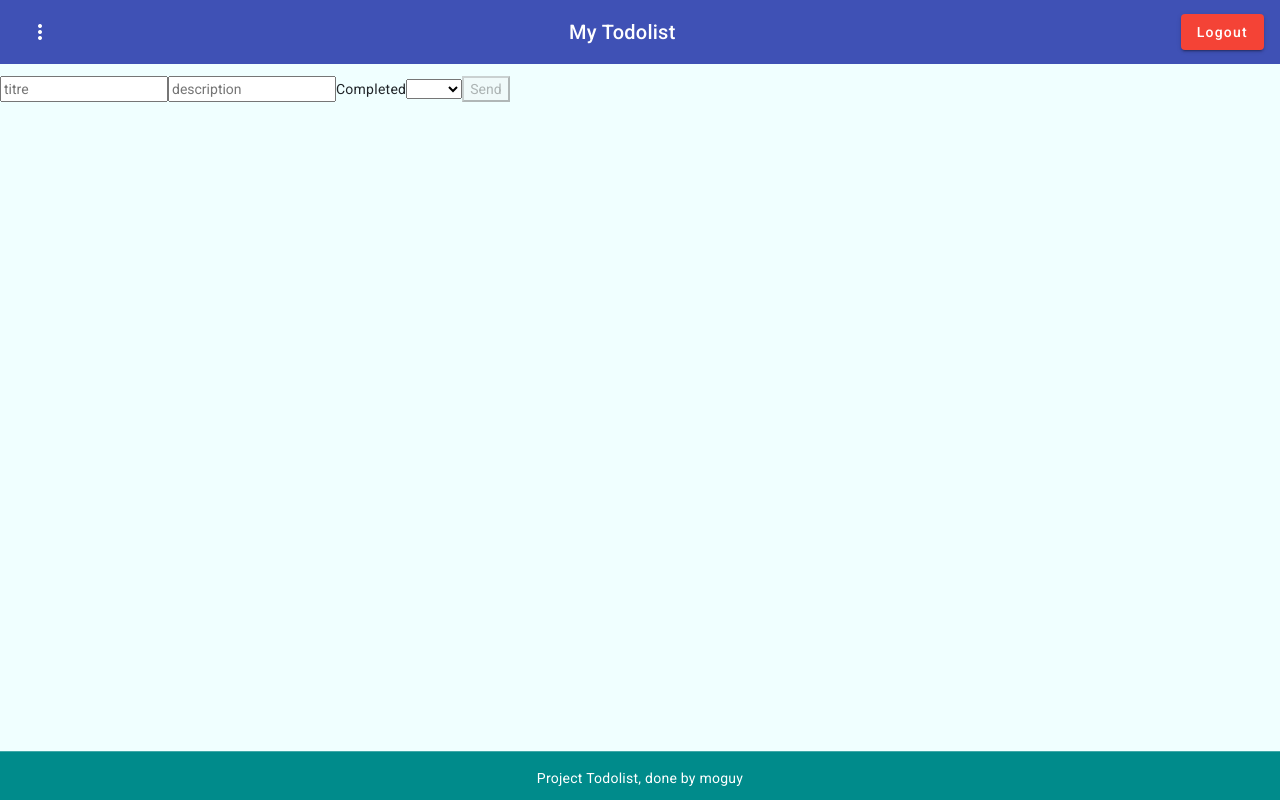
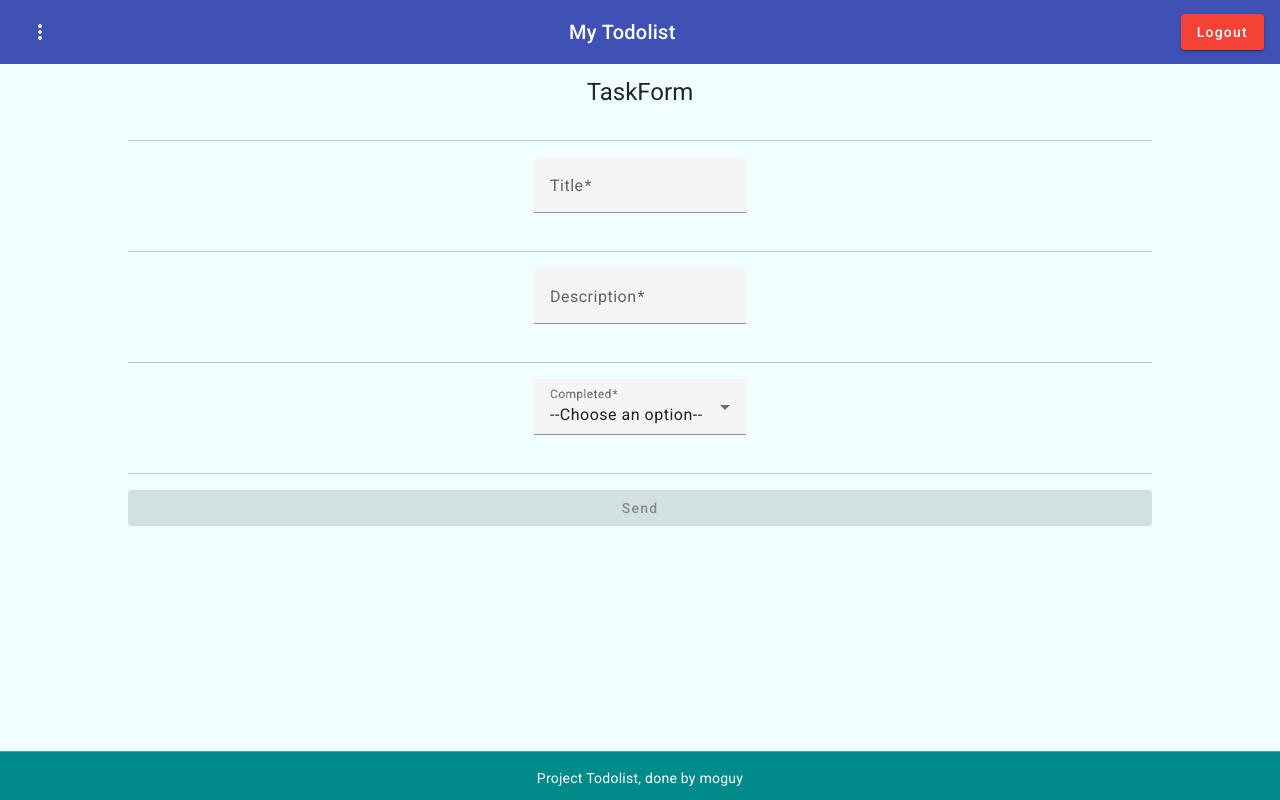
Before and after one commit to formateur357/TodoList, an Angular app: page /taskform in a window 1280 px wide. Built offline with nearby package versions, Linux system fonts and the light colour scheme.

Commit message:
add some style to taskForm

```diff
--- a/src/app/components/task-form/task-form.component.html
+++ b/src/app/components/task-form/task-form.component.html
@@ -1,10 +1,24 @@
-<form (ngSubmit)="onSubmit(userform)" #userform="ngForm">
-  <input placeholder="titre" name="title" ngModel required minlength="5">
-  <input placeholder="description" name="description" ngModel required minlength="10">
-  <label for="completed">Completed</label>
-  <select name="completed" ngModel required>
-    <option [value]="1">True</option>
-    <option [value]="0">False</option>
-  </select>
-  <button type="submit" [disabled]="!userform.valid">Send</button>
+<h1>TaskForm</h1>
+<form (ngSubmit)="onSubmit(taskform)" #taskform="ngForm">
+  <hr/>
+  <mat-form-field>
+    <mat-label>Title</mat-label>
+    <input #title matInput placeholder="ex: Faire les courses." name="title" ngModel required minlength="5">
+  </mat-form-field><hr/>
+
+  <mat-form-field>
+    <mat-label>Description</mat-label>
+    <input matInput placeholder="ex: Liste : beurre, jambon..." name="description" ngModel required minlength="10">
+  </mat-form-field><hr/>
+
+  <mat-form-field>
+    <mat-label>Completed</mat-label>
+    <mat-select name="completed" ngModel required>
+      <mat-option value="">--Choose an option--</mat-option>
+      <mat-option [value]="1">True</mat-option>
+      <mat-option [value]="0">False</mat-option>
+    </mat-select>
+  </mat-form-field><hr/>
+
+  <button mat-raised-button color="accent" type="submit" [disabled]="!taskform.valid">Send</button>
 </form>
--- a/src/app/components/task-form/task-form.component.scss
+++ b/src/app/components/task-form/task-form.component.scss
@@ -0,0 +1,13 @@
+h1 {
+  text-align: center;
+}
+
+form {
+  display: flex;
+  flex-direction: column;
+  margin: 0 10%;
+}
+
+mat-form-field {
+  align-self: center;
+}
--- a/src/app/components/task-form/task-form.component.ts
+++ b/src/app/components/task-form/task-form.component.ts
@@ -16,9 +16,12 @@ export class TaskFormComponent implements OnInit {
   ngOnInit(): void {}
 
   // appelle la methode addTask de notre service todolist, en lui fournissant une nouvelle tache construite à partir des inputs de notre formulaire, puis nous redirige vers le composant todolist.
-  onSubmit(userform: NgForm): void {
+  onSubmit(taskform: NgForm): void {
     this.todo.addTask(
-      new Task(userform.value.title, (userform.value.completed == 0) ? false : true, userform.value.description, new Date())
+      new Task(
+        taskform.value.title,
+        (taskform.value.completed == 0) ? false : true,
+        taskform.value.description, new Date())
     );
     this.router.navigate(['todolist']);
   }
--- a/src/app/components/todo-list/todo-list.component.scss
+++ b/src/app/components/todo-list/todo-list.component.scss
@@ -1,5 +1,5 @@
 .taskList {
-  max-width: 100vw;
+  max-width: 99vw;
   display: flex;
   flex-wrap: wrap;
   justify-content: center;
--- a/src/app/components/user-details/user-details.component.html
+++ b/src/app/components/user-details/user-details.component.html
@@ -4,13 +4,10 @@
       <p>{{ user.userName }}</p>
       <div>
         Password: {{ toggle ? user.password : default }}
-        <button mat-icon-button matTooltip="Primary" color="primary" (click)="toggleVisibility()">
+        <button mat-icon-button type="button" matTooltip="Primary" color="primary" (click)="toggleVisibility()">
           <mat-icon>{{ visibility }}</mat-icon>
         </button>
       </div>
-
-      <mat-icon ></mat-icon>
-
     </mat-card-title><hr/>
     <mat-card-subtitle>
       <p>Team: {{ user.team }}</p>
--- a/src/app/components/user-form/user-form.component.html
+++ b/src/app/components/user-form/user-form.component.html
@@ -3,7 +3,7 @@
   <hr/>
   <mat-form-field appearance="fill">
     <mat-label>Username : </mat-label>
-    <input matInput type="text" name="userName" placeholder="Pseudo" formControlName="userName">
+    <input matInput type="text" name="userName" placeholder="ex: Goku93, Moguy" formControlName="userName">
     <mat-progress-spinner
       *ngIf="userName?.pending"
       matSuffix
@@ -12,66 +12,77 @@
       color="warn"
       mode="indeterminate">
     </mat-progress-spinner>
-    <mat-error *ngIf="userName?.dirty && userName?.hasError('required')">
+    <mat-error *ngIf="userName?.dirty">
+      <p *ngIf="userName?.hasError('required')">
         Username is required
-    </mat-error>
-    <mat-error *ngIf="userName?.dirty && userName?.hasError('minlength') || userName?.hasError('maxlength')">
+      </p>
+      <p *ngIf="userName?.hasError('minlength') || userName?.hasError('maxlength')">
         Username must be between 3 and 20 characters.
-    </mat-error>
-    <mat-error *ngIf="userName?.dirty && userName?.hasError('alreadyUsed')">
+      </p>
+      <p *ngIf="userName?.hasError('alreadyUsed')">
         Username already used.
+      </p>
     </mat-error>
   </mat-form-field><hr/>
 
   <mat-form-field appearance="fill">
     <mat-label>Firstname : </mat-label>
     <input matInput type="text" name="firstName" placeholder="Nom" formControlName="firstName">
-    <mat-error *ngIf="firstName?.dirty && firstName?.hasError('required')">
+    <mat-error *ngIf="firstName?.dirty">
+      <p *ngIf="firstName?.hasError('required')">
         Firstname is required
-    </mat-error>
-    <mat-error *ngIf="firstName?.dirty && firstName?.hasError('minlength') || firstName?.hasError('maxlength')">
+      </p>
+      <p *ngIf="firstName?.hasError('minlength') || firstName?.hasError('maxlength')">
         Firstname must be between 3 and 20 characters.
+      </p>
     </mat-error>
   </mat-form-field><hr/>
 
   <mat-form-field appearance="fill">
     <mat-label>Lastname : </mat-label>
     <input matInput type="text" name="lastName" placeholder="Prenom" formControlName="lastName">
-    <mat-error *ngIf="lastName?.dirty && lastName?.hasError('required')">
+    <mat-error *ngIf="lastName?.dirty">
+      <p *ngIf="lastName?.hasError('required')">
         Lastname is required
-    </mat-error>
-    <mat-error *ngIf="lastName?.dirty && lastName?.hasError('minlength') || lastName?.hasError('maxlength')">
-        Lastname must be between 3 and 20 characters.
+      </p>
+      <p *ngIf="lastName?.hasError('minlength') || lastName?.hasError('maxlength')">
+        Lastname must be between 3 and 20 characters.      </p>
     </mat-error>
   </mat-form-field><hr/>
 
   <mat-form-field appearance="fill">
     <mat-label>Age : </mat-label>
     <input matInput type="number" name="age" placeholder="Age" formControlName="age">
-    <mat-error *ngIf="age?.dirty && age?.hasError('required')">
+    <mat-error *ngIf="age?.dirty">
+      <p *ngIf="age?.hasError('required')">
         Age is required.
-    </mat-error>
-    <mat-error *ngIf="age?.dirty && age?.hasError('min') || age?.hasError('max')">
+      </p>
+      <p *ngIf="age?.hasError('min') || age?.hasError('max')">
         Age must be between 18 and 99.
+      </p>
     </mat-error>
   </mat-form-field><hr/>
 
   <mat-form-field appearance="fill">
     <mat-label>Email : </mat-label>
     <input matInput type="text" name="email" placeholder="Email" formControlName="email">
-    <mat-error *ngIf="email?.dirty && email?.hasError('required')">
+    <mat-error *ngIf="email?.dirty">
+      <p *ngIf="email?.hasError('required')">
         Email is required.
-    </mat-error>
-    <mat-error *ngIf="email?.dirty && email?.hasError('email')">
+      </p>
+      <p *ngIf="email?.hasError('email')">
         The email must be correctly formatted.\n
-        Ex: Jeandu13@live.fr
+        Ex: Jeandu13@live.fr      </p>
     </mat-error>
   </mat-form-field><hr/>
 
   <div formGroupName="passwordGroup" class="group">
     <mat-form-field appearance="fill">
       <mat-label>Password : </mat-label>
-      <input matInput [ngStyle]="{borderColor: passwordStrength.borderColor}" type="password" name="password" placeholder="Password" formControlName="password">
+      <input matInput [ngStyle]="{borderColor: passwordStrength.borderColor}" [type]="visibility" name="password" placeholder="Password" formControlName="password">
+      <button mat-icon-button type="button" matSuffix matTooltip="Primary" color="primary" (click)="toggleVisibility()">
+        <mat-icon>{{ visibilityIcon }}</mat-icon>
+      </button>
       <span [style.color]="passwordStrength.color">Strength: {{ passwordStrength.textContent }}</span>
       <mat-error *ngIf="password?.dirty && password?.hasError('required')">
           Password is required
@@ -79,13 +90,16 @@
     </mat-form-field><br/>
     <mat-form-field appearance="fill">
       <mat-label>Password Confirmation : </mat-label>
-      <input matInput name="confirmation" placeholder="Password Confirmation" type="password" formControlName="confirmation">
+      <input matInput name="confirmation" placeholder="Password Confirmation" [type]="visibility" formControlName="confirmation">
+      <button mat-icon-button matSuffix type="button" matTooltip="Primary" color="primary" (click)="toggleVisibility()">
+        <mat-icon>{{ visibilityIcon }}</mat-icon>
+      </button>
       <mat-error *ngIf="confirmation?.dirty && confirmation?.hasError('required')">
         Password Confirmation is required
       </mat-error>
     </mat-form-field>
-    <mat-error *ngIf="passwordGroup.dirty && passwordGroup.hasError('matchingError')">
-      Confirm your password
+    <mat-error *ngIf="password?.dirty && confirmation?.dirty && passwordGroup.hasError('matchingError')">
+      Confirmation and password must be the same.
     </mat-error>
   </div><hr/>
 
@@ -116,7 +130,10 @@
       [matChipInputSeparatorKeyCodes]="separatorKeysCodes"
       (matChipInputTokenEnd)="addSkill()"
       [value]="skillCtrl.value"/>
+    <mat-error *ngIf="!skills[0]">
+      Please enter at least one skill.
+    </mat-error>
   </mat-form-field>
 
-  <button mat-raised-button color="primary" type="submit" [disabled]="userForm.invalid"> valider</button>
+  <button mat-raised-button color="primary" type="submit" [disabled]="userForm.invalid || !skills[0]"> valider</button>
 </form>
--- a/src/app/components/user-form/user-form.component.ts
+++ b/src/app/components/user-form/user-form.component.ts
@@ -16,6 +16,8 @@ const strong = new RegExp('(?=.*[a-z])(?=.*[A-Z])(?=.*[0-9])(?=.*[^A-Za-z0-9])(?
 export class UserFormComponent {
   public userForm: UntypedFormGroup;
   public passwordStrength: any;
+  public visibility: string;
+  public visibilityIcon: string;
 
   public skills: string[];
   public separatorKeysCodes: number[] = [ENTER, COMMA];
@@ -28,6 +30,8 @@ export class UserFormComponent {
   }
 
   constructor(public userService: UserService, public fb: UntypedFormBuilder) {
+    this.visibility = "password";
+    this.visibilityIcon = "visibility"
     this.skills = [];
     this.userForm = this.fb.group({
       userName: this.fb.control(
@@ -147,11 +151,11 @@ export class UserFormComponent {
     )
   }
 
-  trackByFunction(index: number, item: any): string {
+  public trackByFunction(index: number, item: any): string {
     return item.id;
   }
 
-  addSkill(): void {
+  public addSkill(): void {
     const value = (this.skillCtrl.value || '').trim();
     // Add our skill
     if (value) {
@@ -161,11 +165,17 @@ export class UserFormComponent {
     this.skillCtrl.value = '';
   }
 
-  removeSkill(skill: string): void {
+  public removeSkill(skill: string): void {
     const index = this.skills.indexOf(skill);
 
     if (index >= 0) {
       this.skills.splice(index, 1);
     }
   }
+
+  public toggleVisibility(): void {
+    this.visibility = (this.visibility === "password") ? "text" : "password";
+    this.visibilityIcon = (this.visibilityIcon === "visibility") ? "visibility_off" : "visibility";
+  }
+
 }
```
Lines whose indentation alone changed are shown as unchanged.
